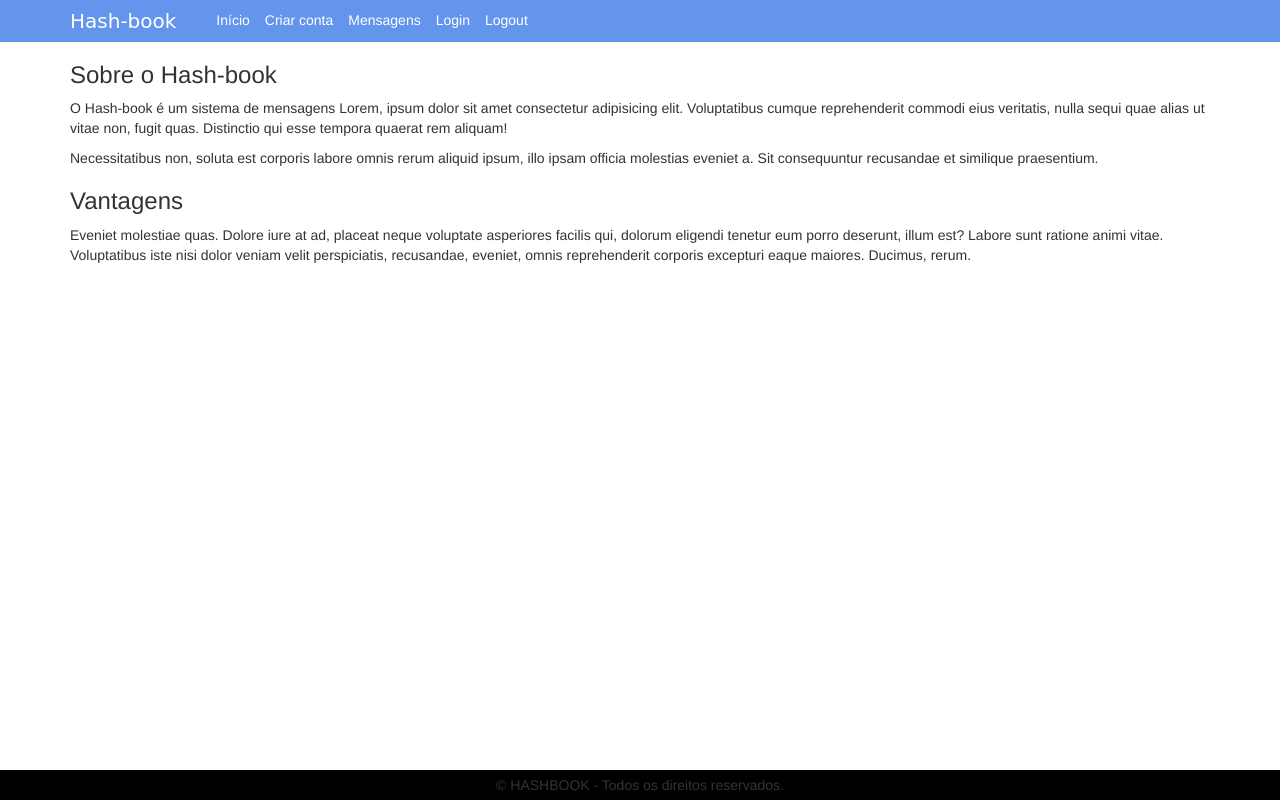
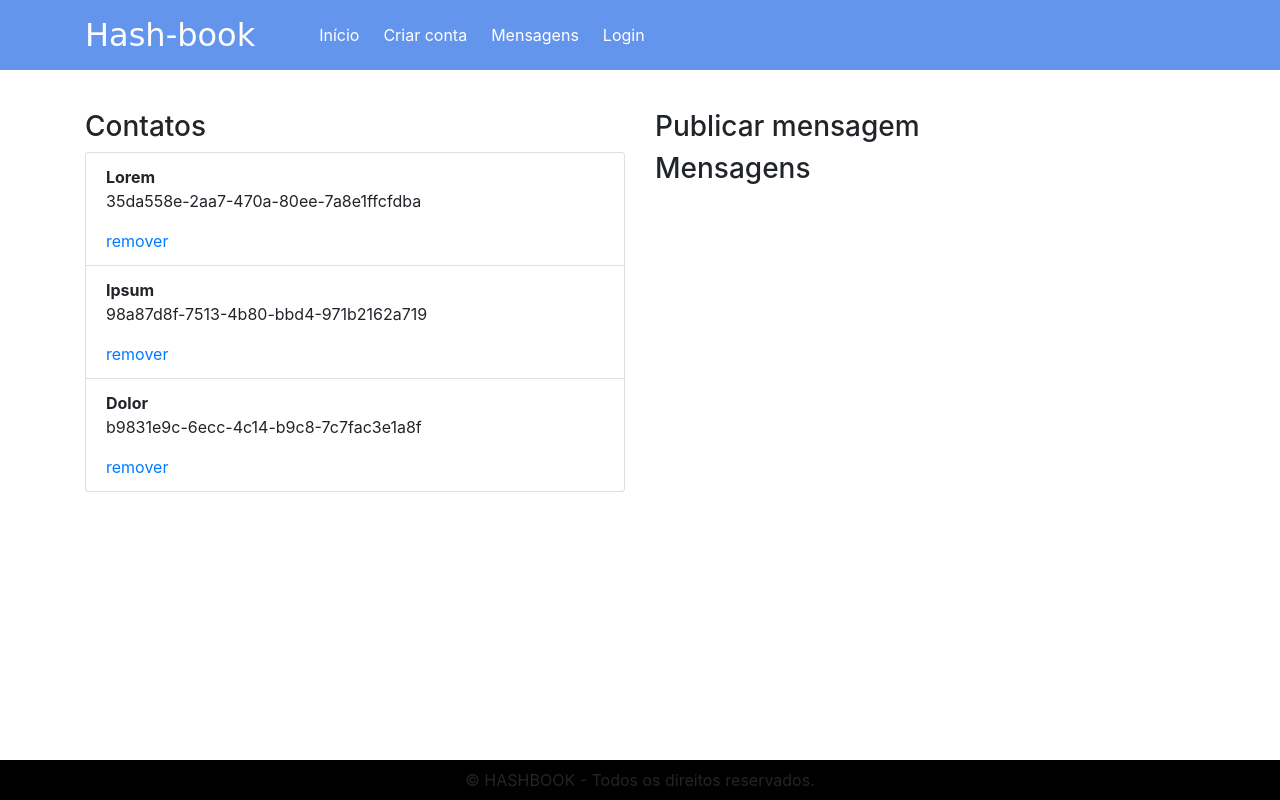
Before and after one commit to cguilhermef/hashbook, a website: page mensagens.html in a window 1280 px wide. Drawn offline with nearby package versions, Linux system fonts and the light colour scheme; a web font is replaced by a local one.

Commit message:
implementando a tela de mensagens

```diff
--- a/css/style.css
+++ b/css/style.css
@@ -14,6 +14,7 @@ html {
 }
 
 .header-links {
+  align-items: center;
   display: flex;
   flex: 1 0 auto;
 }
@@ -40,6 +41,10 @@ html {
   margin-left: 1.5rem;
 }
 
+.content {
+  margin-top: 40px;
+}
+
 .footer {
   align-items: center;
   background-color: black;
--- a/mensagens.html
+++ b/mensagens.html
@@ -17,22 +17,43 @@
   <div class="header">
     <div class="container header-container">
       <h1 class="header-title">Hash-book</h1>
-      <nav class="header-links">
+      <div class="header-links">
         <a href="index.html" class="header-link">Início</a>
         <a href="criar-conta.html" class="header-link">Criar conta</a>
         <a href="mensagens.html" class="header-link">Mensagens</a>
         <a href="login.html" class="header-link">Login</a>
-        <a href="#" class="header-link">Logout</a>
-      </nav>
+      </div>
     </div>
   </div>
+
   <div class="content">
     <div class="container">
-      <h3>Sobre o Hash-book</h3>
-      <p>O Hash-book é um sistema de mensagens Lorem, ipsum dolor sit amet consectetur adipisicing elit. Voluptatibus cumque reprehenderit commodi eius veritatis, nulla sequi quae alias ut vitae non, fugit quas. Distinctio qui esse tempora quaerat rem aliquam!</p>
-      <p>Necessitatibus non, soluta est corporis labore omnis rerum aliquid ipsum, illo ipsam officia molestias eveniet a. Sit consequuntur recusandae et similique praesentium.</p>
-      <h3>Vantagens</h3>
-      <p>Eveniet molestiae quas. Dolore iure at ad, placeat neque voluptate asperiores facilis qui, dolorum eligendi tenetur eum porro deserunt, illum est? Labore sunt ratione animi vitae. Voluptatibus iste nisi dolor veniam velit perspiciatis, recusandae, eveniet, omnis reprehenderit corporis excepturi eaque maiores. Ducimus, rerum.</p>
+      <div class="row">
+        <div class="col-12 col-md-6">
+          <h3 class="column-title">Contatos</h3>
+          <ul class="list-group">
+            <li class="list-group-item">
+              <strong>Lorem</strong>
+              <p>35da558e-2aa7-470a-80ee-7a8e1ffcfdba</p>
+              <a href="#">remover</a>
+            </li>
+            <li class="list-group-item">
+              <strong>Ipsum</strong>
+              <p>98a87d8f-7513-4b80-bbd4-971b2162a719</p>
+              <a href="#">remover</a>
+            </li>
+            <li class="list-group-item">
+              <strong>Dolor</strong>
+              <p>b9831e9c-6ecc-4c14-b9c8-7c7fac3e1a8f</p>
+              <a href="#">remover</a>
+            </li>
+          </ul>
+        </div>
+        <div class="col-12 col-md-6">
+          <h3 class="column-title">Publicar mensagem</h3>
+          <h3 class="column-title">Mensagens</h3>
+        </div>
+      </div>
     </div>
   </div>
   <div class="footer">
--- a/package.json
+++ b/package.json
@@ -9,7 +9,7 @@
   "author": "frontend.guilherme@rz2.com.br",
   "license": "MIT",
   "devDependencies": {
-    "bootstrap": "^3.3.7"
+    "bootstrap": "^4.0.0-beta.3"
   },
   "dependencies": {
     "fileserver": "^0.2.2"
```
Also changed, not shown: criar-conta.html (+0 -1 lines), index.html (+0 -1 lines), login.html (+24 -6 lines), 1 other file.
